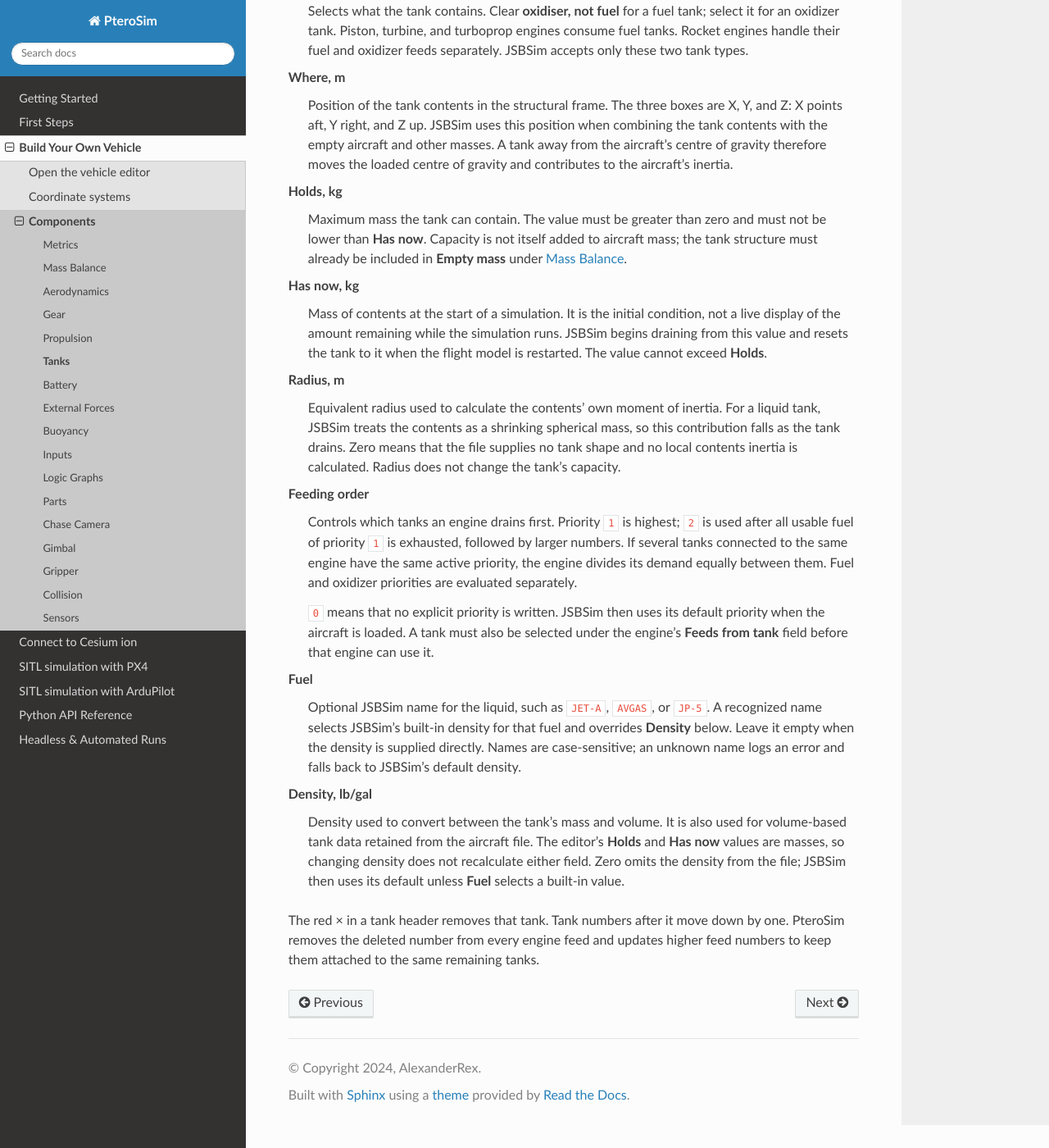
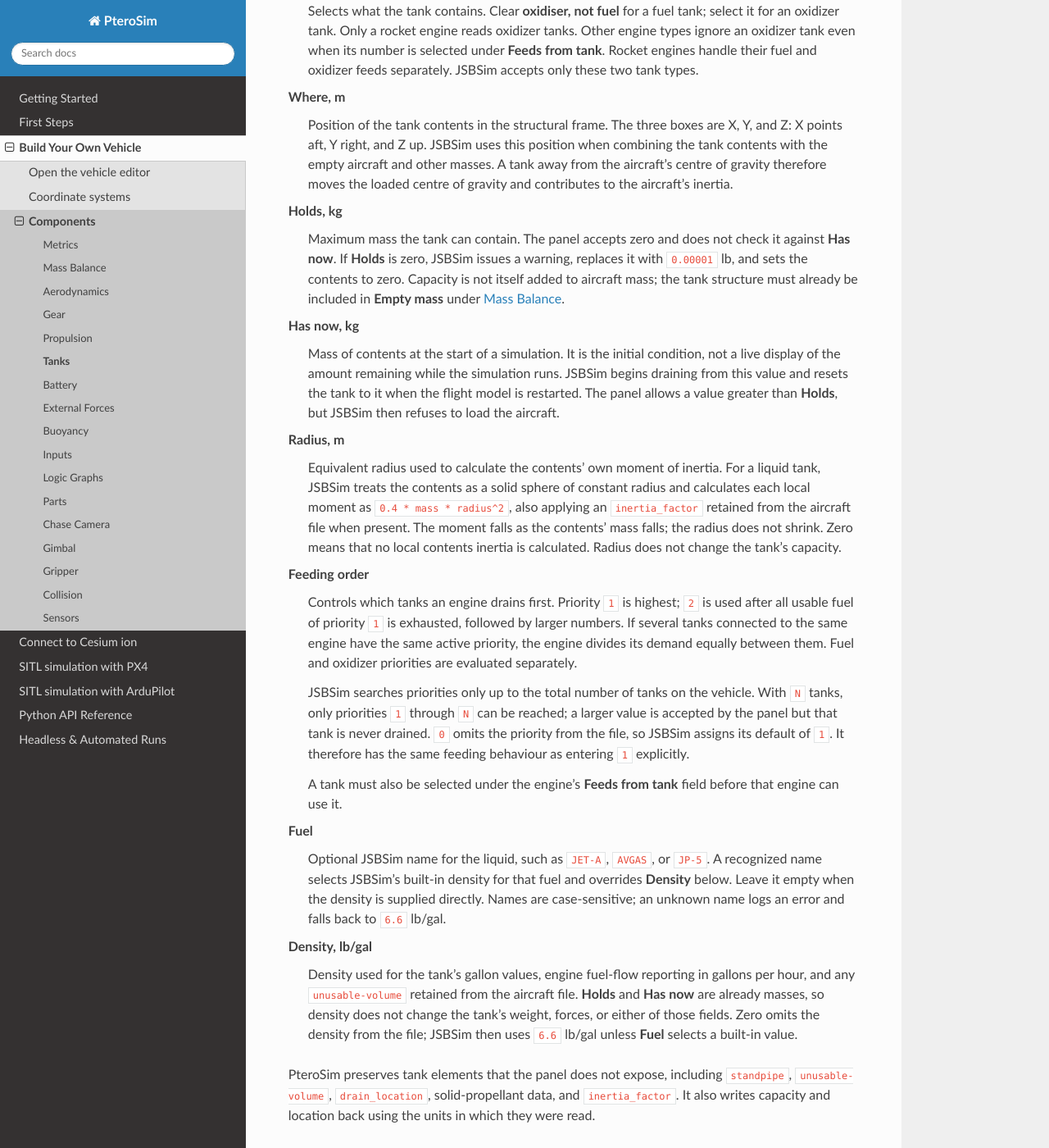
Before and after one commit to AlexanderRex/PteroSimDocs, a Sphinx documentation site: the page built from docs/source/editor/tanks.rst, in a window 1280 px wide and 1400 px high, scrolled down 674 px. Shown: the whole window at 82% size. Built offline with Sphinx 7.4.7 and the Read the Docs theme 3.1.0, drawn with Linux system fonts in a browser that asks for light colours.

Commit message:
Correct Tanks editor behavior

```diff
--- a/docs/source/editor/tanks.rst
+++ b/docs/source/editor/tanks.rst
@@ -19,9 +19,10 @@ every additional tank has the same fields.
 
 **Holds**
    Selects what the tank contains. Clear **oxidiser, not fuel** for a fuel
-   tank; select it for an oxidizer tank. Piston, turbine, and turboprop engines
-   consume fuel tanks. Rocket engines handle their fuel and oxidizer feeds
-   separately. JSBSim accepts only these two tank types.
+   tank; select it for an oxidizer tank. Only a rocket engine reads oxidizer
+   tanks. Other engine types ignore an oxidizer tank even when its number is
+   selected under **Feeds from tank**. Rocket engines handle their fuel and
+   oxidizer feeds separately. JSBSim accepts only these two tank types.
 
 **Where, m**
    Position of the tank contents in the structural frame. The three boxes are
@@ -31,23 +32,27 @@ every additional tank has the same fields.
    centre of gravity and contributes to the aircraft's inertia.
 
 **Holds, kg**
-   Maximum mass the tank can contain. The value must be greater than zero and
-   must not be lower than **Has now**. Capacity is not itself added to aircraft
-   mass; the tank structure must already be included in **Empty mass** under
-   :doc:`mass_balance`.
+   Maximum mass the tank can contain. The panel accepts zero and does not check
+   it against **Has now**. If **Holds** is zero, JSBSim issues a warning,
+   replaces it with ``0.00001`` lb, and sets the contents to zero. Capacity is
+   not itself added to aircraft mass; the tank structure must already be
+   included in **Empty mass** under :doc:`mass_balance`.
 
 **Has now, kg**
    Mass of contents at the start of a simulation. It is the initial condition,
    not a live display of the amount remaining while the simulation runs.
    JSBSim begins draining from this value and resets the tank to it when the
-   flight model is restarted. The value cannot exceed **Holds**.
+   flight model is restarted. The panel allows a value greater than **Holds**,
+   but JSBSim then refuses to load the aircraft.
 
 **Radius, m**
    Equivalent radius used to calculate the contents' own moment of inertia.
-   For a liquid tank, JSBSim treats the contents as a shrinking spherical mass,
-   so this contribution falls as the tank drains. Zero means that the file
-   supplies no tank shape and no local contents inertia is calculated. Radius
-   does not change the tank's capacity.
+   For a liquid tank, JSBSim treats the contents as a solid sphere of constant
+   radius and calculates each local moment as ``0.4 * mass * radius^2``, also
+   applying an ``inertia_factor`` retained from the aircraft file when present.
+   The moment falls as the contents' mass falls; the radius does not shrink.
+   Zero means that no local contents inertia is calculated. Radius does not
+   change the tank's capacity.
 
 **Feeding order**
    Controls which tanks an engine drains first. Priority ``1`` is highest;
@@ -56,23 +61,35 @@ every additional tank has the same fields.
    same active priority, the engine divides its demand equally between them.
    Fuel and oxidizer priorities are evaluated separately.
 
-   ``0`` means that no explicit priority is written. JSBSim then uses its
-   default priority when the aircraft is loaded. A tank must also be selected
-   under the engine's **Feeds from tank** field before that engine can use it.
+   JSBSim searches priorities only up to the total number of tanks on the
+   vehicle. With ``N`` tanks, only priorities ``1`` through ``N`` can be
+   reached; a larger value is accepted by the panel but that tank is never
+   drained. ``0`` omits the priority from the file, so JSBSim assigns its
+   default of ``1``. It therefore has the same feeding behaviour as entering
+   ``1`` explicitly.
+
+   A tank must also be selected under the engine's **Feeds from tank** field
+   before that engine can use it.
 
 **Fuel**
    Optional JSBSim name for the liquid, such as ``JET-A``, ``AVGAS``, or
    ``JP-5``. A recognized name selects JSBSim's built-in density for that fuel
    and overrides **Density** below. Leave it empty when the density is supplied
    directly. Names are case-sensitive; an unknown name logs an error and falls
-   back to JSBSim's default density.
+   back to ``6.6`` lb/gal.
 
 **Density, lb/gal**
-   Density used to convert between the tank's mass and volume. It is also used
-   for volume-based tank data retained from the aircraft file. The editor's
-   **Holds** and **Has now** values are masses, so changing density does not
-   recalculate either field. Zero omits the density from the file; JSBSim then
-   uses its default unless **Fuel** selects a built-in value.
+   Density used for the tank's gallon values, engine fuel-flow reporting in
+   gallons per hour, and any ``unusable-volume`` retained from the aircraft
+   file. **Holds** and **Has now** are already masses, so density does not change
+   the tank's weight, forces, or either of those fields. Zero omits the density
+   from the file; JSBSim then uses ``6.6`` lb/gal unless **Fuel** selects a
+   built-in value.
+
+PteroSim preserves tank elements that the panel does not expose, including
+``standpipe``, ``unusable-volume``, ``drain_location``, solid-propellant data,
+and ``inertia_factor``. It also writes capacity and location back using the
+units in which they were read.
 
 The red |times| in a tank header removes that tank. Tank numbers after it move
 down by one. PteroSim removes the deleted number from every engine feed and
```
